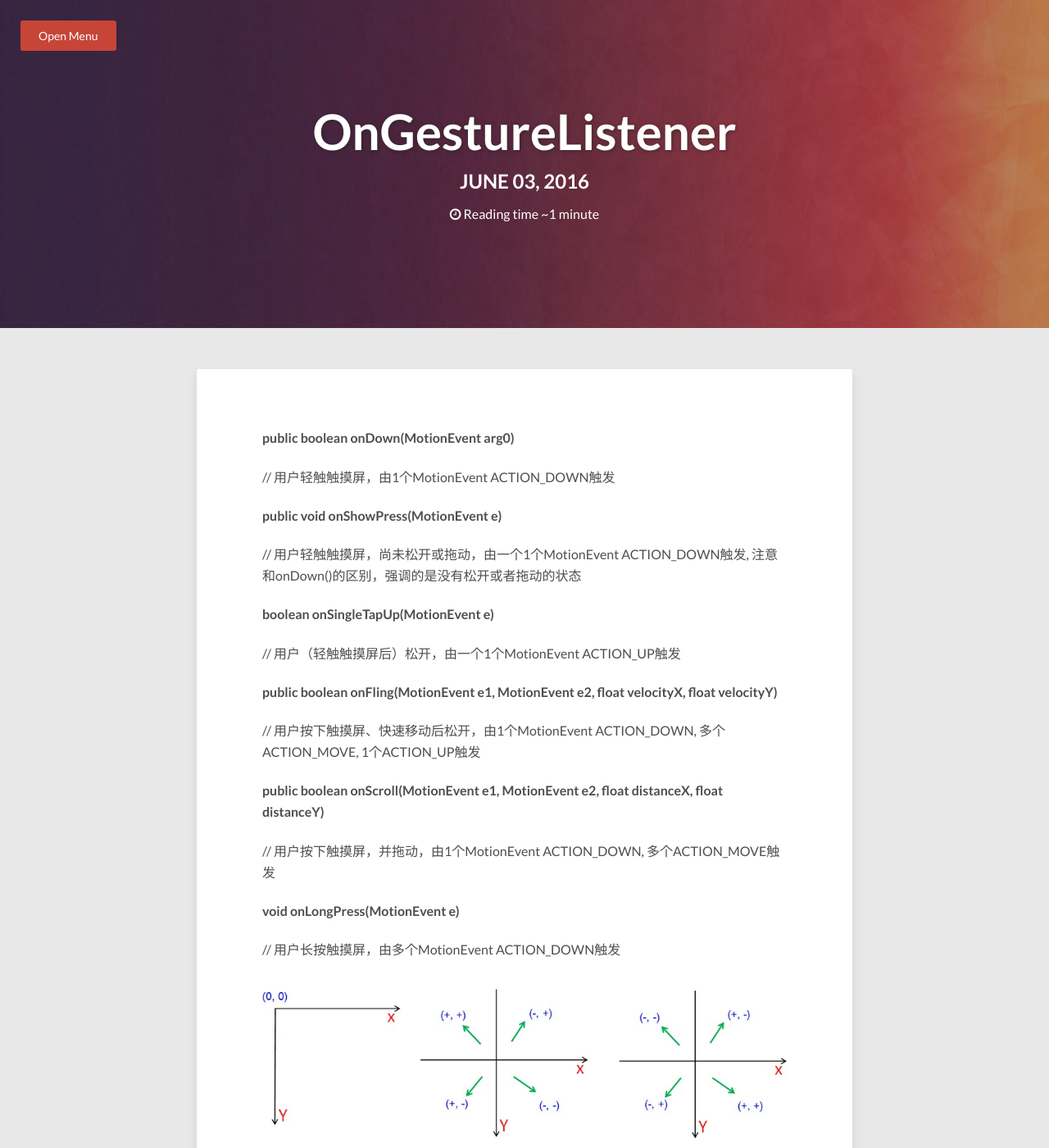
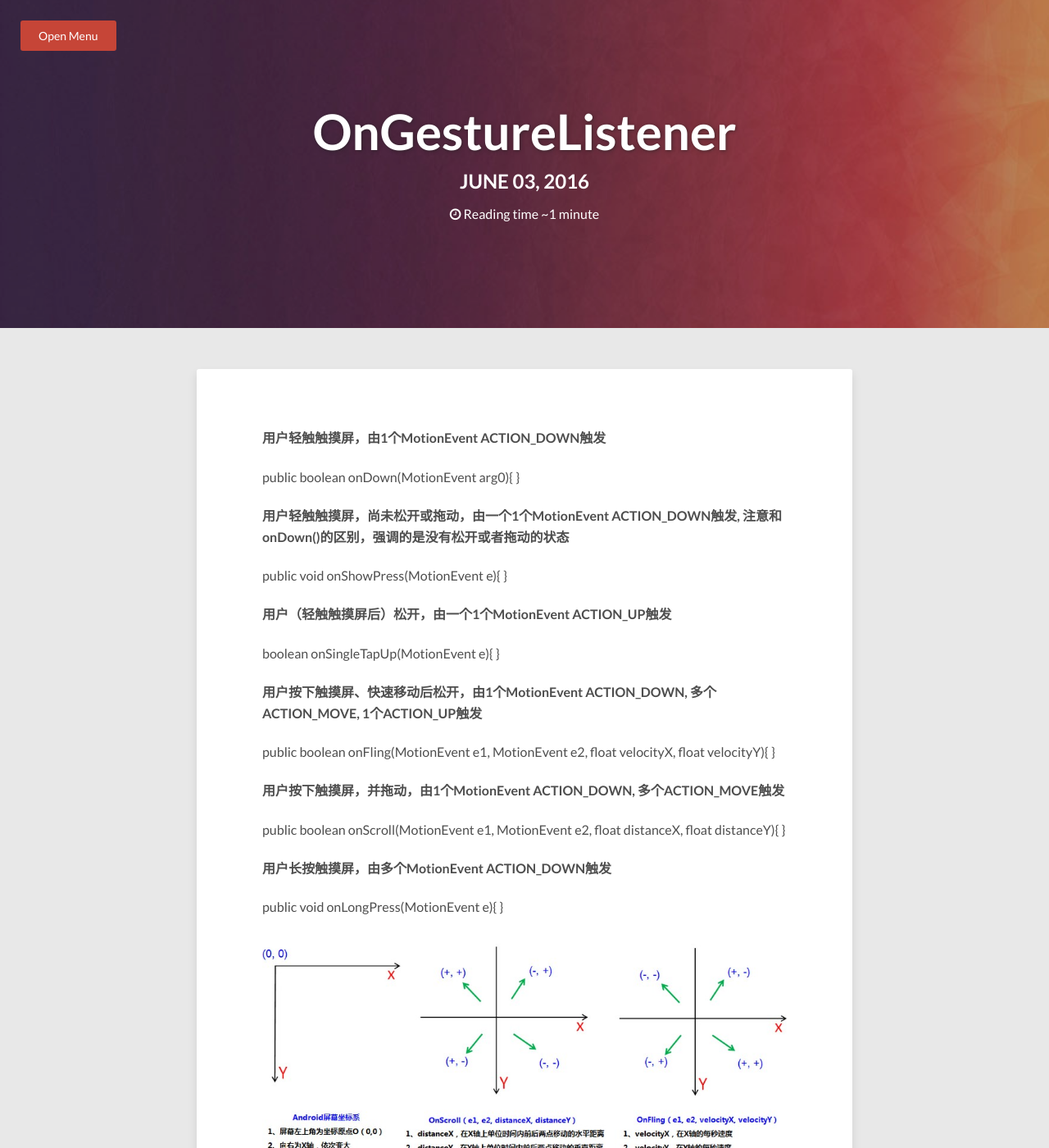
Before and after one commit to tengbinlive/tengbinlive.github.io, a Jekyll site: the page built from _posts/2016-06-03-code-android-other8.md, in a window 1280 px wide and 1400 px high. Shown: the whole window at 82% size. Built offline with Jekyll 4.4.1, drawn with Linux system fonts in a browser that asks for light colours; nearby versions of some CDN libraries.

Commit message:
no message

```diff
--- a/_posts/2016-06-03-code-android-other8.md
+++ b/_posts/2016-06-03-code-android-other8.md
@@ -10,28 +10,34 @@
 
 
 
-####  public boolean onDown(MotionEvent arg0)
-// 用户轻触触摸屏，由1个MotionEvent ACTION_DOWN触发
+####  用户轻触触摸屏，由1个MotionEvent ACTION_DOWN触发
+public boolean onDown(MotionEvent arg0){
+}
 
 
-####  public void onShowPress(MotionEvent e)
-// 用户轻触触摸屏，尚未松开或拖动，由一个1个MotionEvent ACTION_DOWN触发, 注意和onDown()的区别，强调的是没有松开或者拖动的状态
+####  用户轻触触摸屏，尚未松开或拖动，由一个1个MotionEvent ACTION_DOWN触发, 注意和onDown()的区别，强调的是没有松开或者拖动的状态
+public void onShowPress(MotionEvent e){
+}
 
 
-####  boolean  onSingleTapUp(MotionEvent e)
-// 用户（轻触触摸屏后）松开，由一个1个MotionEvent ACTION_UP触发
+####  用户（轻触触摸屏后）松开，由一个1个MotionEvent ACTION_UP触发
+boolean  onSingleTapUp(MotionEvent e){
+}
 
 
-####  public boolean onFling(MotionEvent e1, MotionEvent e2, float velocityX, float velocityY)
-// 用户按下触摸屏、快速移动后松开，由1个MotionEvent ACTION_DOWN, 多个ACTION_MOVE, 1个ACTION_UP触发
+####  用户按下触摸屏、快速移动后松开，由1个MotionEvent ACTION_DOWN, 多个ACTION_MOVE, 1个ACTION_UP触发
+public boolean onFling(MotionEvent e1, MotionEvent e2, float velocityX, float velocityY){
+}
 
 
-####  public boolean onScroll(MotionEvent e1, MotionEvent e2, float distanceX, float distanceY)
-// 用户按下触摸屏，并拖动，由1个MotionEvent ACTION_DOWN, 多个ACTION_MOVE触发
+####  用户按下触摸屏，并拖动，由1个MotionEvent ACTION_DOWN, 多个ACTION_MOVE触发
+public boolean onScroll(MotionEvent e1, MotionEvent e2, float distanceX, float distanceY){
+}
 
 
-####  void  onLongPress(MotionEvent e)
-// 用户长按触摸屏，由多个MotionEvent ACTION_DOWN触发
+####  用户长按触摸屏，由多个MotionEvent ACTION_DOWN触发
+public void onLongPress(MotionEvent e){
+}
 
 
 <figure>
```
